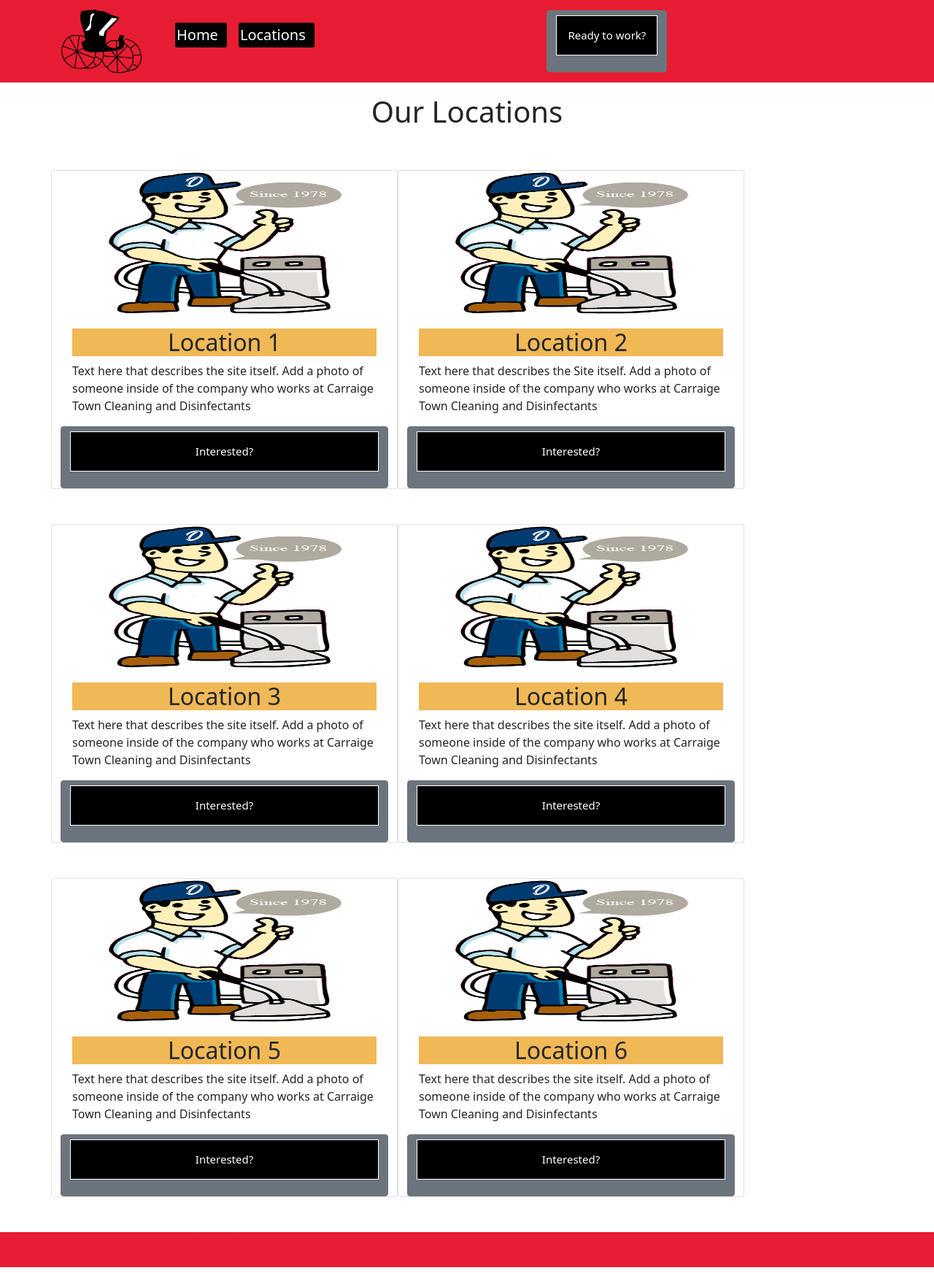
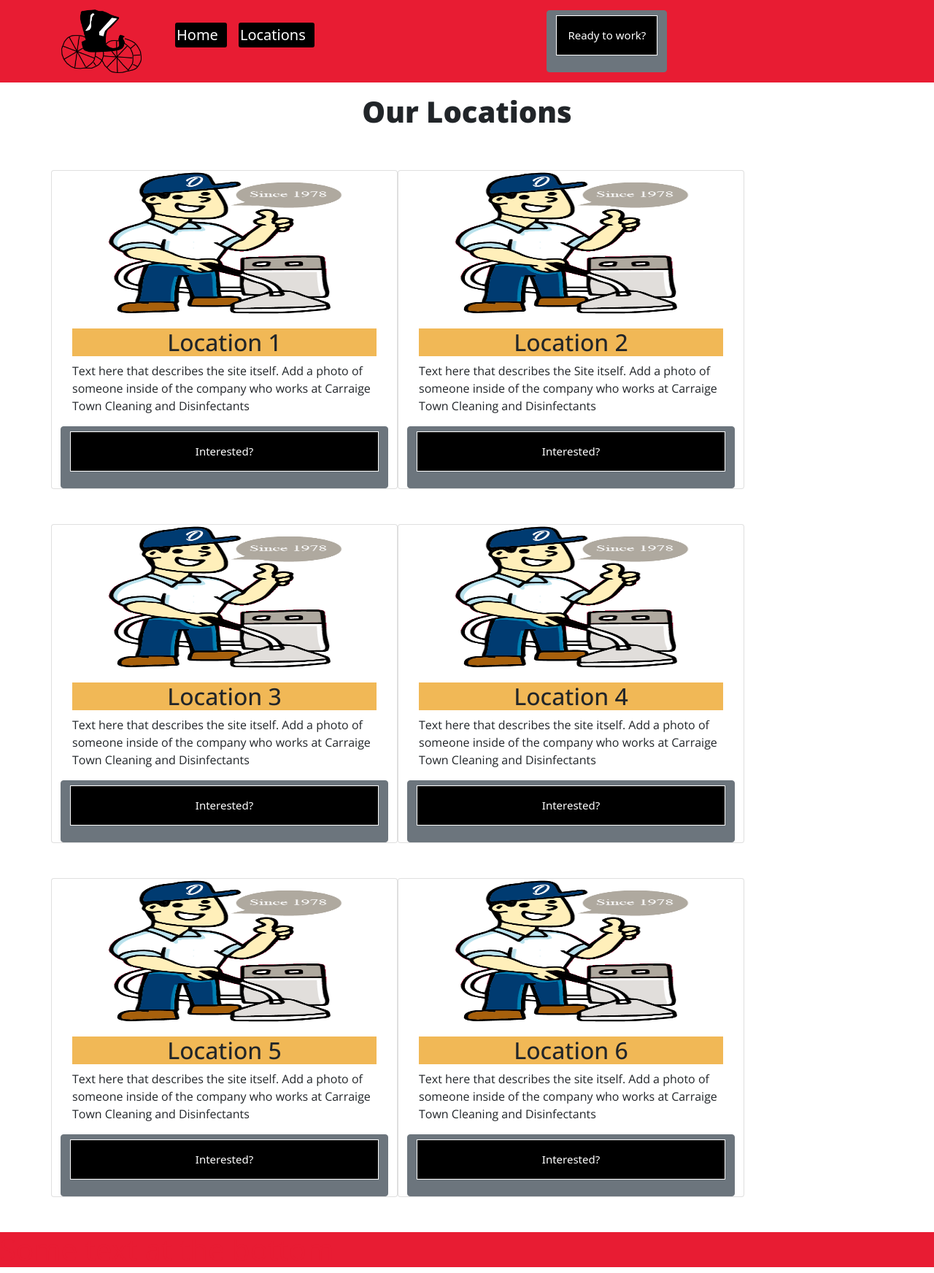
Before and after one commit to Jdubstep1357/Carraige-Town-Cleaning-REACT, a React (Create React App) app: page /States in a window 1280 px wide. Shown: the whole page at 73% size. Built offline with nearby package versions, Linux system fonts and the light colour scheme; a web font is replaced by a local one.

Commit message:
Added CSS to all pages

```diff
--- a/src/App.css
+++ b/src/App.css
@@ -86,6 +86,8 @@ button.navbar-toggler {
 }
 
 .New {
+	font-family: 'Open Sans', sans-serif;
+
 	text-align: center;
 	background-color: #f1b856;
 }
@@ -132,6 +134,11 @@ font-family: 'Gwendolyn', cursive;
 font-size: 60px;
 }
 
+.LocationText {
+	font-family: 'Open Sans', sans-serif;
+	font-size: 30px;
+}
+
 .ParaText {
 	font-family: 'Open Sans', sans-serif;
 }
@@ -140,3 +147,8 @@ font-size: 60px;
 	font-family: 'Open Sans', sans-serif;
 	font-weight: 800;
 }
+
+.ParaText2 {
+	font-family: 'Open Sans', sans-serif;
+	font-weight: 800;
+}
--- a/src/html/Locations.js
+++ b/src/html/Locations.js
@@ -25,7 +25,7 @@ class Locations extends Component {
         <Carousel className="col-5 carousel">
           <Link to="/States">
             <div>
-              <h4>Location 1</h4>
+              <h4 class="ParaText">Location 1</h4>
               <img src="images/favicon.png" alt="" />
               <p>Some text here</p>
             </div>
--- a/src/html/States.js
+++ b/src/html/States.js
@@ -75,7 +75,7 @@ class States extends React.Component {
                 <div className="container">
                     <div class="row mx-auto mb-5 mt-3">
                         <div class="col-sm-12 col-lg New2">
-                            <h1>Our Locations</h1>
+                            <h1 class="ParaText2">Our Locations</h1>
                         </div>
                     </div>
 
@@ -84,7 +84,7 @@ class States extends React.Component {
                             <img class="card-img-top Background" alt="Card 2" src="images/favicon.png" />
                             <div class="card-body">
                                 <h2 class="New">Location 1</h2>
-                                <p class="card-text">Text here that describes the site itself. Add a photo of someone inside of the company who works at Carraige Town Cleaning and Disinfectants</p>
+                                <p class="card-text ParaText">Text here that describes the site itself. Add a photo of someone inside of the company who works at Carraige Town Cleaning and Disinfectants</p>
                             </div>
                             <Button onClick={this.toggleModal}>
                                 <p className="ModalButton">Interested?</p>
@@ -96,7 +96,7 @@ class States extends React.Component {
                             <img class="card-img-top Background" alt="Card " src="images/favicon.png" />
                             <div class="card-body">
                                 <h2 class="New">Location 2</h2>
-                                <p class="card-text">Text here that describes the Site itself. Add a photo of someone inside of the company who works at Carraige Town Cleaning and Disinfectants</p>
+                                <p class="card-text ParaText">Text here that describes the Site itself. Add a photo of someone inside of the company who works at Carraige Town Cleaning and Disinfectants</p>
                             </div>
                             <Button onClick={this.toggleModal2}>
                                 <p className="ModalButton">Interested?</p>
@@ -110,7 +110,7 @@ class States extends React.Component {
                             <img class="card-img-top Background" alt="Card " src="images/favicon.png" />
                             <div class="card-body">
                                 <h2 class="New">Location 3</h2>
-                                <p class="card-text">Text here that describes the site itself. Add a photo of someone inside of the company who works at Carraige Town Cleaning and Disinfectants</p>
+                                <p class="card-text ParaText">Text here that describes the site itself. Add a photo of someone inside of the company who works at Carraige Town Cleaning and Disinfectants</p>
                             </div>
                             <Button onClick={this.toggleModal3}>
                                 <p className="ModalButton">Interested?</p>
@@ -122,7 +122,7 @@ class States extends React.Component {
                             <img class="card-img-top Background" alt="Card " src="images/favicon.png" />
                             <div class="card-body">
                                 <h2 class="New">Location 4</h2>
-                                <p class="card-text">Text here that describes the site itself. Add a photo of someone inside of the company who works at Carraige Town Cleaning and Disinfectants</p>
+                                <p class="card-text ParaText">Text here that describes the site itself. Add a photo of someone inside of the company who works at Carraige Town Cleaning and Disinfectants</p>
                             </div>
                             <Button onClick={this.toggleModal4}>
                                 <p className="ModalButton">Interested?</p>
@@ -136,7 +136,7 @@ class States extends React.Component {
                             <img class="card-img-top Background" alt="Card " src="images/favicon.png" />
                             <div class="card-body">
                                 <h2 class="New">Location 5</h2>
-                                <p class="card-text">Text here that describes the site itself. Add a photo of someone inside of the company who works at Carraige Town Cleaning and Disinfectants</p>
+                                <p class="card-text ParaText">Text here that describes the site itself. Add a photo of someone inside of the company who works at Carraige Town Cleaning and Disinfectants</p>
                             </div>
                             <Button onClick={this.toggleModal5}>
                                 <p className="ModalButton">Interested?</p>
@@ -148,7 +148,7 @@ class States extends React.Component {
                             <img class="card-img-top Background" alt="Card " src="images/favicon.png" />
                             <div class="card-body">
                                 <h2 class="New">Location 6</h2>
-                                <p class="card-text">Text here that describes the site itself. Add a photo of someone inside of the company who works at Carraige Town Cleaning and Disinfectants</p>
+                                <p class="card-text ParaText">Text here that describes the site itself. Add a photo of someone inside of the company who works at Carraige Town Cleaning and Disinfectants</p>
                             </div>
                             <Button onClick={this.toggleModal6}>
                                 <p className="ModalButton">Interested?</p>
```
